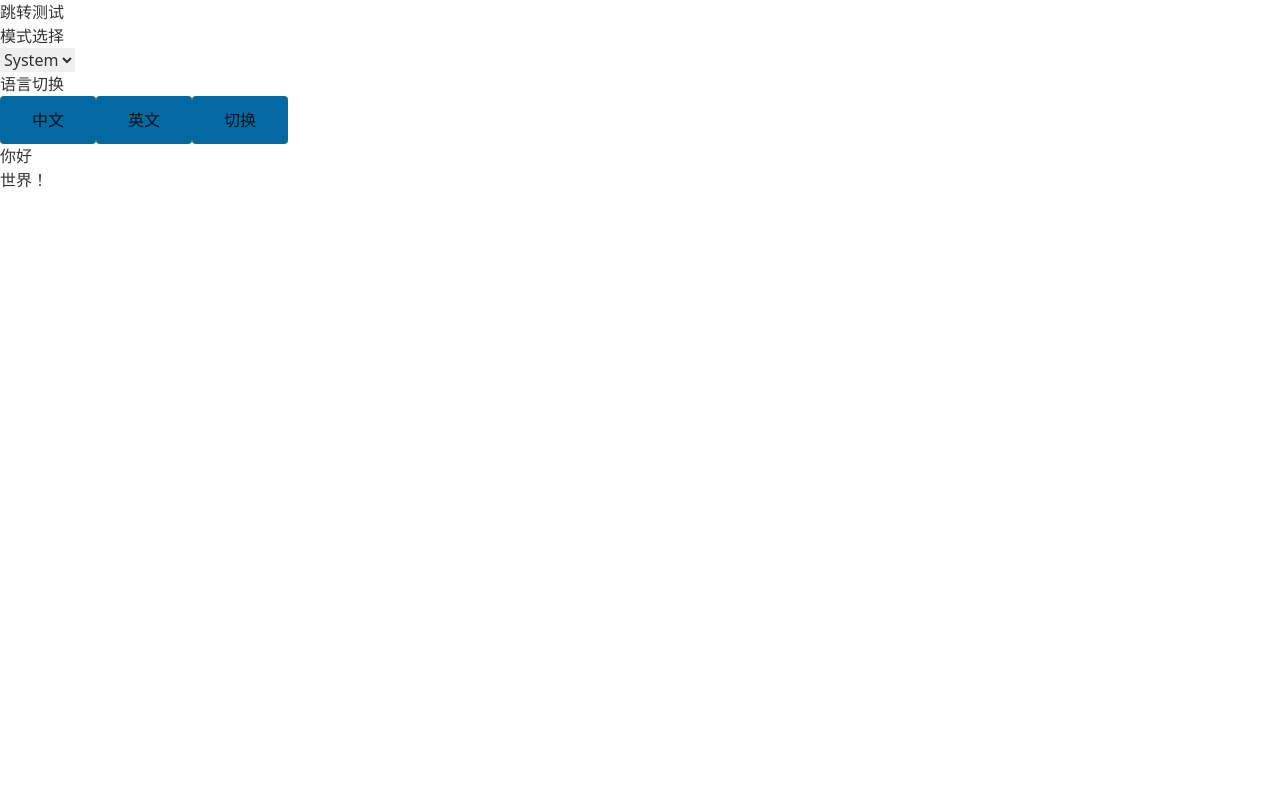
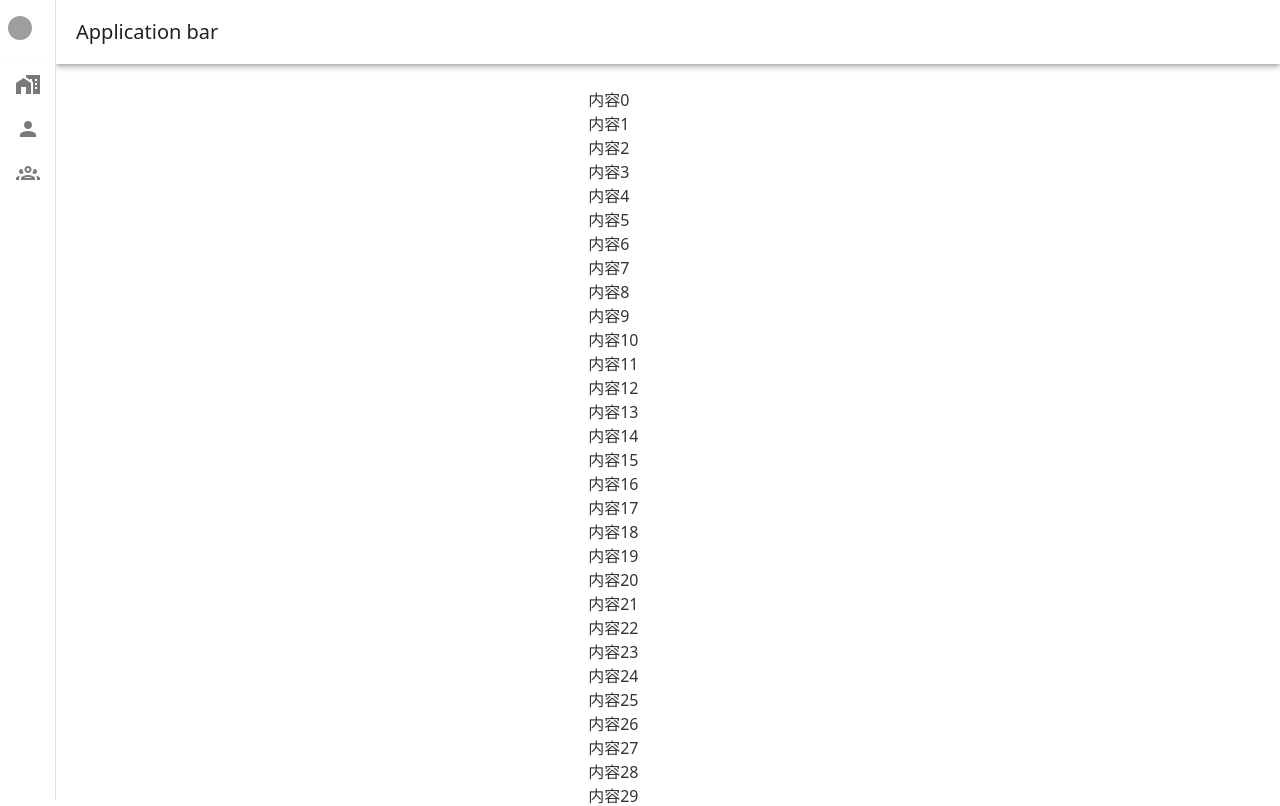
Before and after one commit to yangshangchao23/nuxt3_learn, a Nuxt app: page / in a window 1280 px wide. Shown: the top 806 px of the page. Built offline with nearby package versions, Linux system fonts and the light colour scheme; grey boxes are pictures that could not be loaded.

Commit message:
页面布局

```diff
--- a/app.vue
+++ b/app.vue
@@ -1,6 +1,6 @@
 <template>
   <div>
-    <NuxtLayout>
+    <NuxtLayout name="defaults">
       <NuxtPage />
     </NuxtLayout>
     <!-- # Attribute "v-for" should go before "class".（参：vue/attributes-order | eslint-plugin-vue） -->
--- a/eslint.config.mjs
+++ b/eslint.config.mjs
@@ -10,8 +10,8 @@
       // 关闭由于可能会引起xss攻击,不给使用v-html。若不配这个，需考虑使用第三方插件依赖提前给v-html的内容清毒
       'vue/html-self-closing': ['error', {
         html: {
-          void: 'always',
-          normal: 'never',
+          void: 'any',
+          normal: 'any',
           component: 'always'
         },
         svg: 'always',
--- a/layouts/defaults.vue
+++ b/layouts/defaults.vue
@@ -1,8 +1,66 @@
+<script setup lang="ts">
+const drawer = ref(true)
+const rail = ref(true)
+</script>
+
 <template>
-  <div>
-    <!-- <AppHeader /> -->
-    <h3>一些共享的布局，例如标题，页头等</h3>
-    <slot />
-    <!-- <AppFooter /> -->
-  </div>
+  <v-layout class="layout-wrapper d-flex rounded rounded-md">
+    <aside class="layout-vertical-nav">
+      <v-navigation-drawer
+        v-model="drawer"
+        :rail="rail"
+        permanent
+        @click="rail = false"
+      >
+        <v-list-item
+          prepend-avatar="https://randomuser.me/api/portraits/men/85.jpg"
+          title="John Leider"
+          nav
+        >
+          <template #append>
+            <v-btn
+              icon="mdi-chevron-left"
+              variant="text"
+              @click.stop="rail = !rail"
+            />
+          </template>
+        </v-list-item>
+        <v-divider />
+        <v-list density="compact" nav>
+          <v-list-item prepend-icon="mdi-home-city" title="Home" value="home" />
+          <v-list-item
+            prepend-icon="mdi-account"
+            title="My Account"
+            value="account"
+          />
+          <v-list-item
+            prepend-icon="mdi-account-group-outline"
+            title="Users"
+            value="users"
+          />
+        </v-list>
+      </v-navigation-drawer>
+    </aside>
+    <div class="layout-content-wrapper">
+      <v-app-bar title="Application bar" class="layout-navbar" />
+      <v-main class="d-flex flex-column align-center justify-center">
+        <div class="layout-page-content p-6">
+          <div v-for="(item, index) in 100" class="h-6 w-auto">
+            内容{{ index }}
+          </div>
+        </div>
+      </v-main>
+    </div>
+  </v-layout>
 </template>
+
+<style lang="scss">
+.layout-wrapper {
+  .layout-content-wrapper {
+    min-width: calc(100% - 6.83rem);
+    // overflow: hidden;
+    .layout-page-content {
+    }
+  }
+}
+</style>
--- a/nuxt.config.ts
+++ b/nuxt.config.ts
@@ -6,8 +6,9 @@
     '@nuxt/eslint',
     '@nuxtjs/tailwindcss',
     '@nuxtjs/color-mode',
-    "@nuxt/icon",
-    "@nuxtjs/i18n"
+    '@nuxt/icon',
+    '@nuxtjs/i18n',
+    'vuetify-nuxt-module',
   ],
   colorMode: {
     preference: 'system', // default value of $colorMode.preference
@@ -23,6 +24,14 @@
     strategy: 'no_prefix', // 添加路由前缀的方式  no_prefix 不添加  prefix_and_default
     locales: ['en', 'zh'], // 配置语种
     defaultLocale: 'zh', // 默认语种
-    vueI18n: './i18n.config.ts' // if you are using custom path, default
-  }
+    vueI18n: './i18n.config.ts', // if you are using custom path, default
+  },
+  vuetify: {
+    moduleOptions: {
+      /* module specific options */
+    },
+    vuetifyOptions: {
+      /* vuetify options */
+    },
+  },
 })
--- a/package.json
+++ b/package.json
@@ -22,7 +22,8 @@
     "markdown-it-sub": "^2.0.0",
     "markdown-it-sup": "^2.0.0",
     "nuxt": "^3.12.4",
-    "vue": "latest"
+    "vue": "latest",
+    "vuetify-nuxt-module": "^0.17.1"
   },
   "devDependencies": {
     "@nuxtjs/color-mode": "^3.4.4",
--- /dev/null
+++ b/pages/index copy.vue
@@ -0,0 +1,47 @@
+<script lang="ts" setup>
+const colorMode = useColorMode()
+console.log(colorMode.preference)
+
+const { locale, setLocale } = useI18n()
+
+onMounted(() => {
+  console.log('locale--language', locale.value)
+})
+const changeLocale = () => {
+  console.log('xxx,here')
+  // locale.value === 'en' ? setLocale('zh') : setLocale('en')
+  locale.value = locale.value === 'en' ? 'zh' : 'en'
+}
+</script>
+
+<template>
+  <NuxtLink class="text-blue-500 underline underline-offset-auto" to="/test"
+    >跳转测试</NuxtLink
+  >
+  <br />
+  <NuxtLink class="text-blue-500 underline underline-offset-auto" to="/myUI"
+    >UI测试</NuxtLink
+  >
+  <h3>模式选择</h3>
+  <!-- 黑暗模式选择 -->
+  <select v-model="$colorMode.preference">
+    <option value="system">System</option>
+    <option value="light">Light</option>
+    <option value="dark">Dark</option>
+    <option value="sepia">Sepia</option>
+  </select>
+  <h3>语言切换</h3>
+  <div>
+    <button class="rounded bg-sky-700 sm:px-8 sm:py-3" @click="setLocale('zh')">
+      中文
+    </button>
+    <button class="rounded bg-sky-700 sm:px-8 sm:py-3" @click="setLocale('en')">
+      英文
+    </button>
+    <button class="rounded bg-sky-700 sm:px-8 sm:py-3" @click="changeLocale()">
+      切换
+    </button>
+    <p>{{ $t('index.welcome') }}</p>
+    <p>{{ $t('index.messages') }}</p>
+  </div>
+</template>
--- a/pages/index.vue
+++ b/pages/index.vue
@@ -1,52 +1,5 @@
-<script lang="ts" setup>
-const colorMode = useColorMode()
-console.log(colorMode.preference)
-
-const { locale, setLocale } = useI18n()
-
-onMounted(() => {
-  console.log('locale--language', locale.value)
-})
-const changeLocale = () => {
-  console.log('xxx,here')
-  // locale.value === 'en' ? setLocale('zh') : setLocale('en')
-  locale.value = locale.value === 'en' ? 'zh' : 'en'
-}
-</script>
+<script setup lang="ts"></script>
 
 <template>
-  <div>
-    <NuxtLink to="/test">跳转测试</NuxtLink>
-    <h3>模式选择</h3>
-    <!-- 黑暗模式选择 -->
-    <select v-model="$colorMode.preference">
-      <option value="system">System</option>
-      <option value="light">Light</option>
-      <option value="dark">Dark</option>
-      <option value="sepia">Sepia</option>
-    </select>
-    <h3>语言切换</h3>
-    <div>
-      <button
-        class="rounded bg-sky-700 sm:px-8 sm:py-3"
-        @click="setLocale('zh')"
-      >
-        中文
-      </button>
-      <button
-        class="rounded bg-sky-700 sm:px-8 sm:py-3"
-        @click="setLocale('en')"
-      >
-        英文
-      </button>
-      <button
-        class="rounded bg-sky-700 sm:px-8 sm:py-3"
-        @click="changeLocale()"
-      >
-        切换
-      </button>
-      <p>{{ $t('index.welcome') }}</p>
-      <p>{{ $t('index.messages') }}</p>
-    </div>
-  </div>
+  <div>首页</div>
 </template>
```
Also changed, not shown: 2 other files (tests, documents, lock files or other folders).
